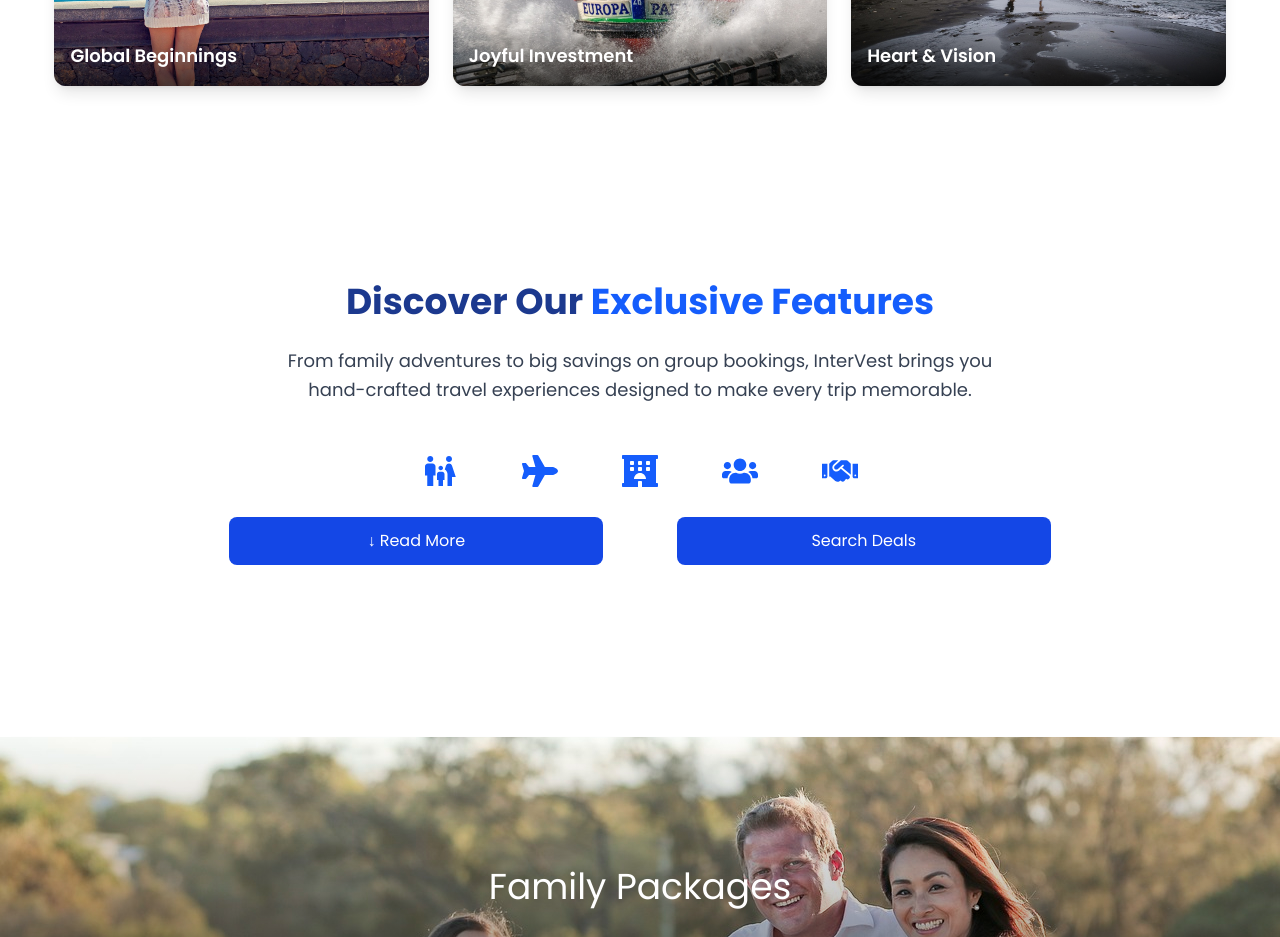
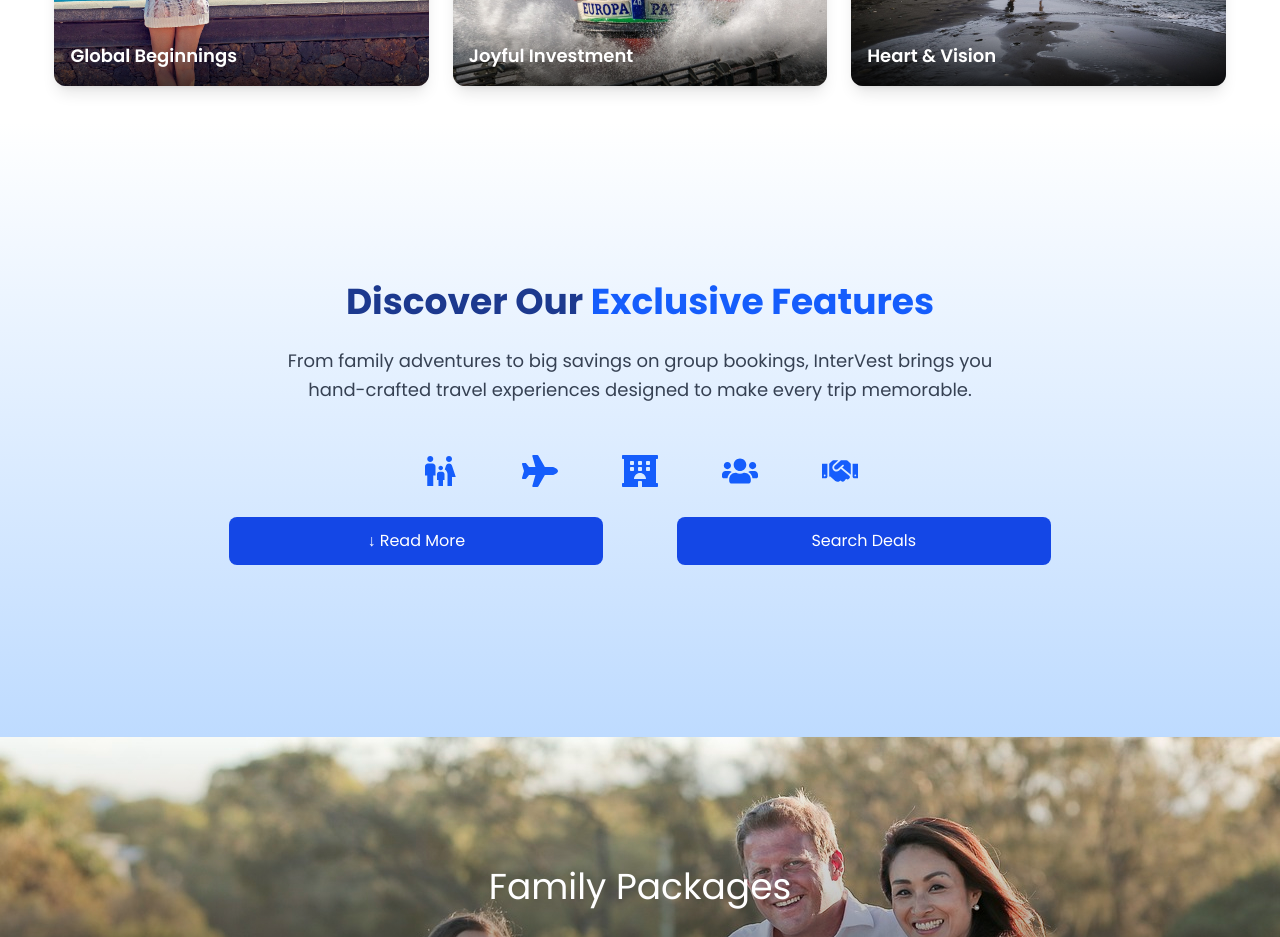
Before and after one commit to nicholasoneill97/InterVest, a Next.js app: page /about in a window 1280 px wide. Shown: the part 580-1517 px from the top of the page. Built offline with nearby package versions, Linux system fonts and the light colour scheme.

Commit message:
Update page.jsx

```diff
--- a/src/app/about/page.jsx
+++ b/src/app/about/page.jsx
@@ -126,7 +126,7 @@ export default function AboutSection() {
       </div>
 
       {/* ===================== FEATURES INTRO ===================== */}
-      <section className="relative w-full px-6 sm:px-20 md:px-40 py-20 sm:py-30 md:py-40 bg-white text-center overflow-hidden">
+      <section className="relative w-full px-6 sm:px-20 md:px-40 py-20 sm:py-30 md:py-40 bg-gradient-to-b from-white to-blue-200 text-center overflow-hidden">
         <div className="max-w-3xl mx-auto px-2 sm:px-6">
           <h2 className="text-2xl sm:text-3xl md:text-4xl font-bold text-blue-900 mb-6">
             Discover Our <span className="text-blue-600">Exclusive Features</span>
```
